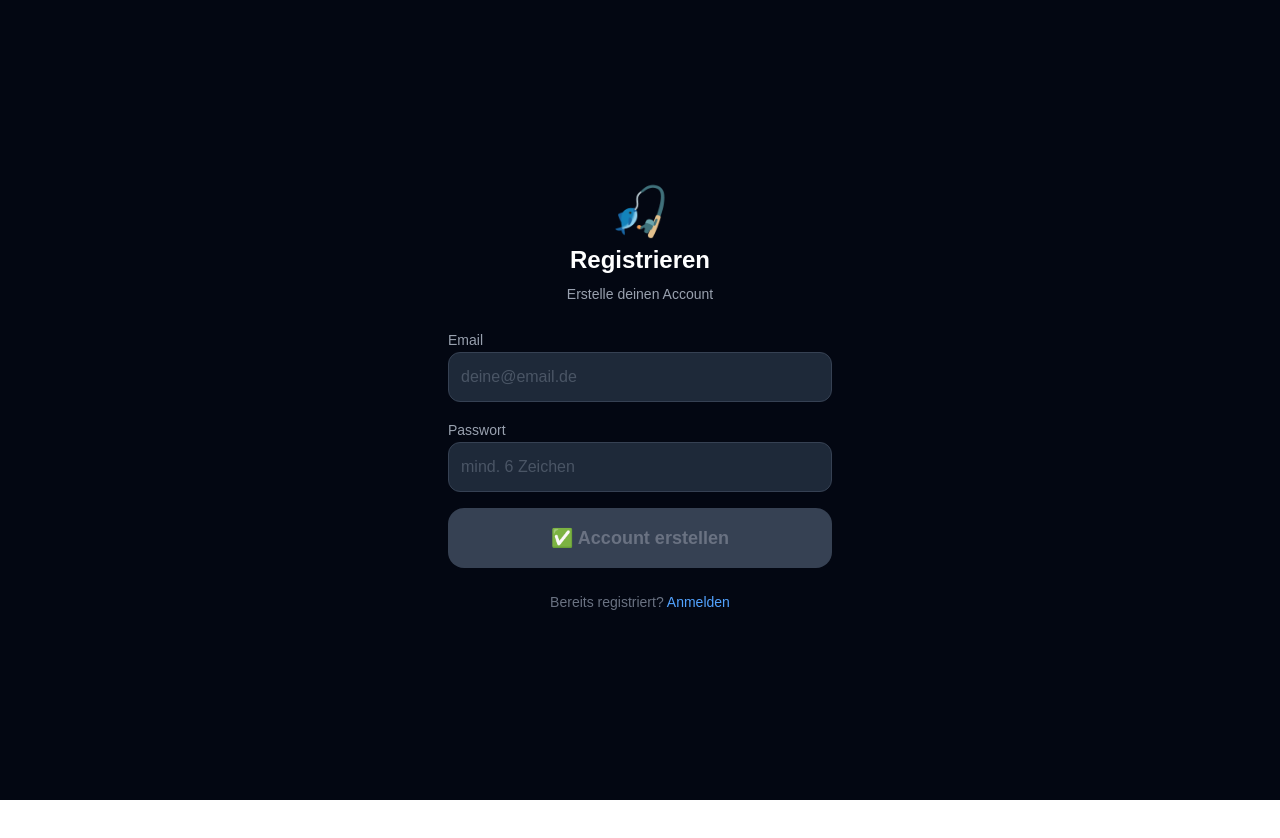
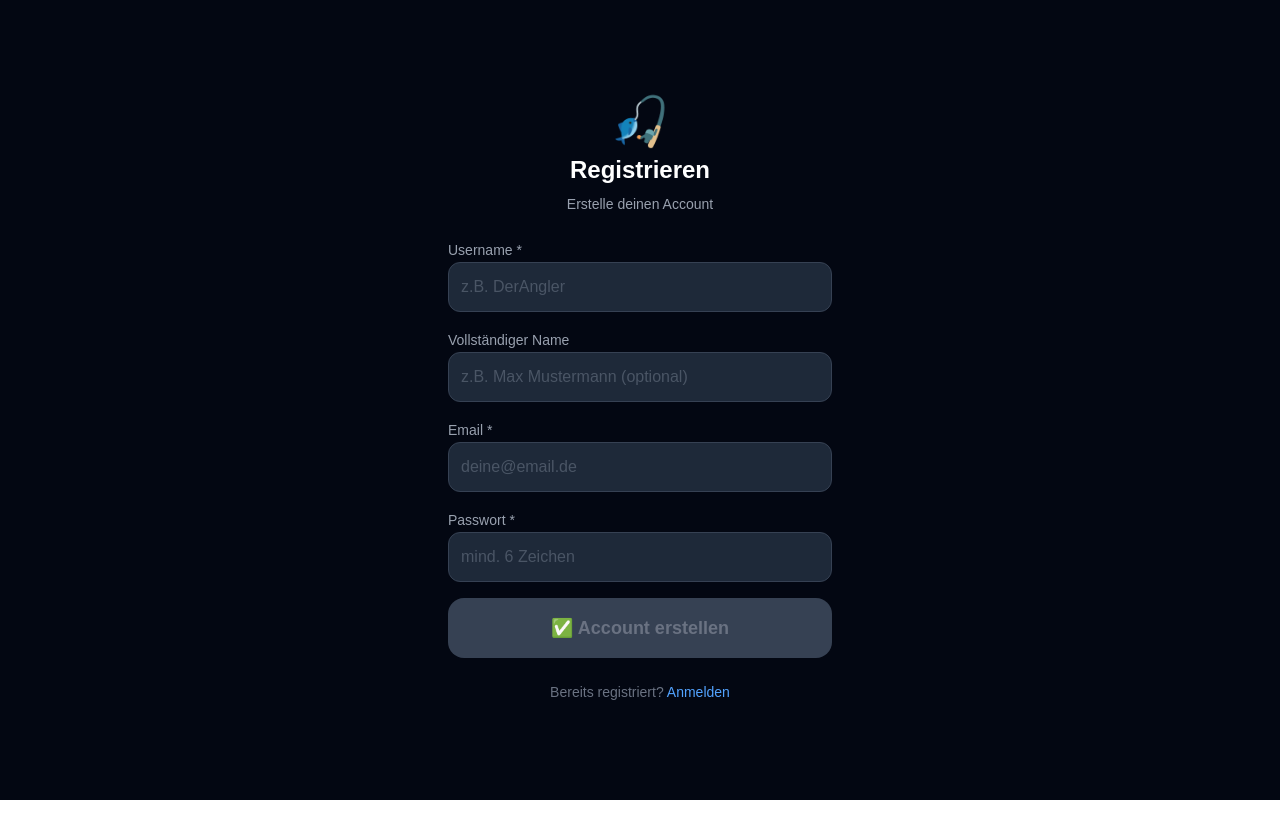
Before and after one commit to maildenizwinter-png/fishing_app, a Next.js app: page /register in a window 1280 px wide. Shown: the top 838 px of the page. Built offline with nearby package versions, Linux system fonts and the light colour scheme; no server answers.

Commit message:
Registrierung: Username (Pflicht) + Vollständiger Name Felder

```diff
--- a/app/register/page.tsx
+++ b/app/register/page.tsx
@@ -9,6 +9,8 @@ export default function RegisterPage() {
   const [mode, setMode] = useState<"loading" | "invite" | "signup">("loading");
   const [email, setEmail] = useState("");
   const [password, setPassword] = useState("");
+  const [username, setUsername] = useState("");
+  const [fullName, setFullName] = useState("");
   const [loading, setLoading] = useState(false);
   const [error, setError] = useState("");
   const [success, setSuccess] = useState(false);
@@ -59,6 +61,12 @@ export default function RegisterPage() {
     setLoading(true);
     setError("");
 
+    if (!username.trim()) {
+      setError("Bitte gib einen Username an ❌");
+      setLoading(false);
+      return;
+    }
+
     if (password.length < 6) {
       setError("Passwort muss mindestens 6 Zeichen haben ❌");
       setLoading(false);
@@ -68,12 +76,29 @@ export default function RegisterPage() {
     const { data, error } = await supabase.auth.signUp({
       email,
       password,
+      options: {
+        data: {
+          username: username.trim(),
+          full_name: fullName.trim(),
+        },
+      },
     });
 
     if (error) {
       setError("Fehler: " + error.message);
       setLoading(false);
       return;
+    }
+
+    // Versuche Profil-Eintrag zu schreiben (falls Trigger das nicht schon macht)
+    if (data.user) {
+      await supabase.from("profiles").upsert({
+        id: data.user.id,
+        username: username.trim(),
+        full_name: fullName.trim(),
+        role: "user",
+        updated_at: new Date().toISOString(),
+      });
     }
 
     if (data.session) {
@@ -167,7 +192,29 @@ export default function RegisterPage() {
         {mode === "signup" && (
           <div className="space-y-4">
             <div className="space-y-2">
-              <label className="text-gray-400 text-sm">Email</label>
+              <label className="text-gray-400 text-sm">Username *</label>
+              <input
+                type="text"
+                placeholder="z.B. DerAngler"
+                value={username}
+                onChange={(e) => setUsername(e.target.value)}
+                className={inputClass}
+              />
+            </div>
+
+            <div className="space-y-2">
+              <label className="text-gray-400 text-sm">Vollständiger Name</label>
+              <input
+                type="text"
+                placeholder="z.B. Max Mustermann (optional)"
+                value={fullName}
+                onChange={(e) => setFullName(e.target.value)}
+                className={inputClass}
+              />
+            </div>
+
+            <div className="space-y-2">
+              <label className="text-gray-400 text-sm">Email *</label>
               <input
                 type="email"
                 placeholder="deine@email.de"
@@ -178,7 +225,7 @@ export default function RegisterPage() {
             </div>
 
             <div className="space-y-2">
-              <label className="text-gray-400 text-sm">Passwort</label>
+              <label className="text-gray-400 text-sm">Passwort *</label>
               <input
                 type="password"
                 placeholder="mind. 6 Zeichen"
@@ -190,7 +237,7 @@ export default function RegisterPage() {
 
             <button
               onClick={handleSignUp}
-              disabled={loading || !email || !password}
+              disabled={loading || !email || !password || !username}
               className="w-full bg-green-600 hover:bg-green-500 disabled:bg-gray-700 disabled:text-gray-500 text-white font-bold py-4 rounded-2xl text-lg transition"
             >
               {loading ? "⏳ Registrieren..." : "✅ Account erstellen"}
```
